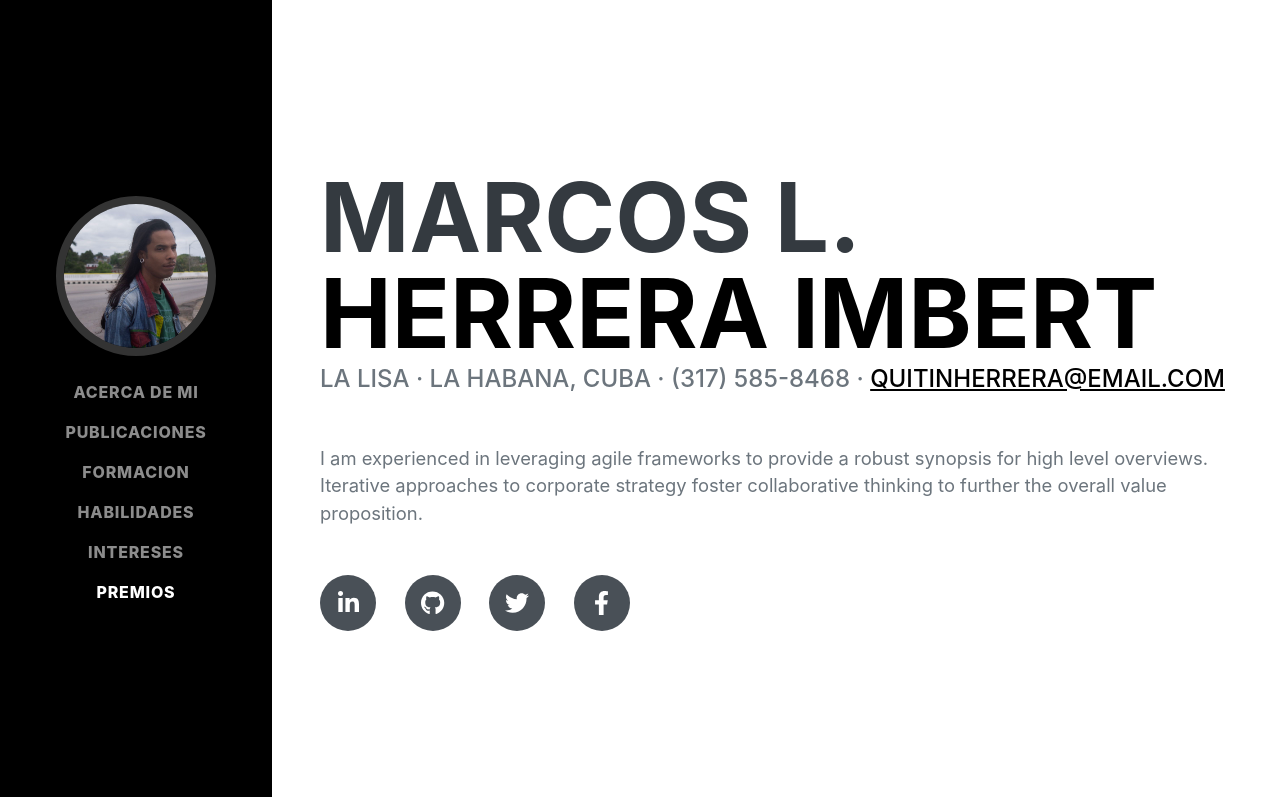
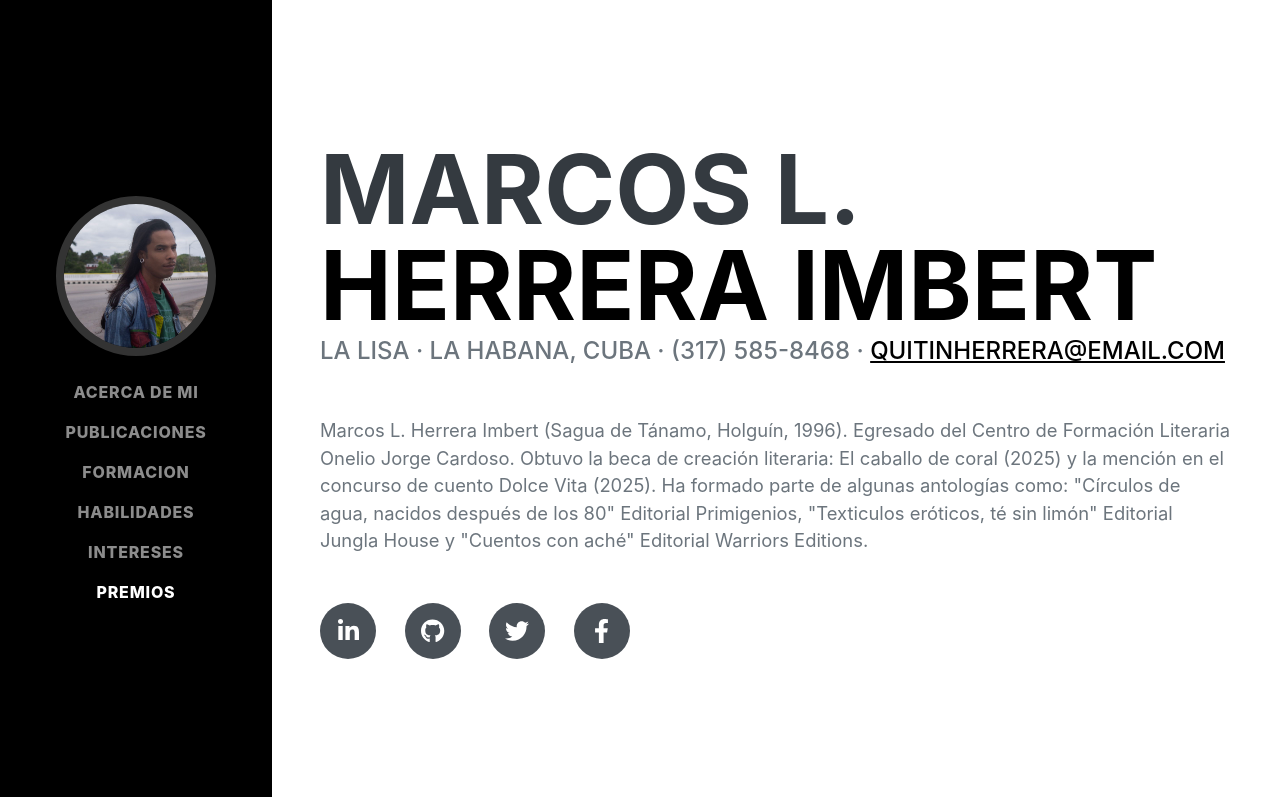
Before and after one commit to melissacarmenaty/CV, a plain HTML site: page index.html in a window 1280 px wide. Shown: the top 797 px of the page. Drawn offline with nearby package versions, Linux system fonts and the light colour scheme; a web font is replaced by a local one.

Commit message:
Add files via upload

```diff
--- a/index.html
+++ b/index.html
@@ -47,7 +47,7 @@
                         La Lisa · La Habana, Cuba · (317) 585-8468 ·
                         <a href="mailto:name@email.com">quitinherrera@email.com</a>
                     </div>
-                    <p class="lead mb-5">I am experienced in leveraging agile frameworks to provide a robust synopsis for high level overviews. Iterative approaches to corporate strategy foster collaborative thinking to further the overall value proposition.</p>
+                    <p class="lead mb-5">Marcos L. Herrera Imbert (Sagua de Tánamo, Holguín, 1996). Egresado del Centro de Formación Literaria Onelio Jorge Cardoso. Obtuvo la beca de creación literaria: El caballo de coral (2025) y la mención en el concurso de cuento Dolce Vita (2025). Ha formado parte de algunas antologías como: "Círculos de agua, nacidos después de los 80" Editorial Primigenios, "Texticulos eróticos, té sin limón" Editorial Jungla House y "Cuentos con aché" Editorial Warriors Editions.</p>
                     <div class="social-icons">
                         <a class="social-icon" href="#!"><i class="fab fa-linkedin-in"></i></a>
                         <a class="social-icon" href="#!"><i class="fab fa-github"></i></a>
```
